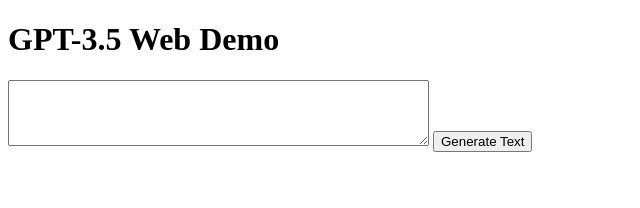
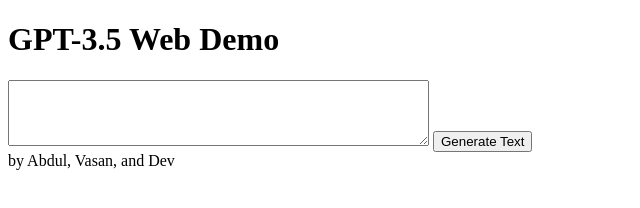
Before and after one commit to anarchybox/anarchybox.github.io, a plain HTML site: page index.html in a window 1280 px wide. Shown: the whole page, without its empty margins (0-640 px from the left). Drawn offline with Linux system fonts and the light colour scheme.

Commit message:
Update index.html

```diff
--- a/index.html
+++ b/index.html
@@ -11,4 +11,5 @@
 
     <script src="script.js"></script>
 </body>
+by Abdul, Vasan, and Dev
 </html>
```
